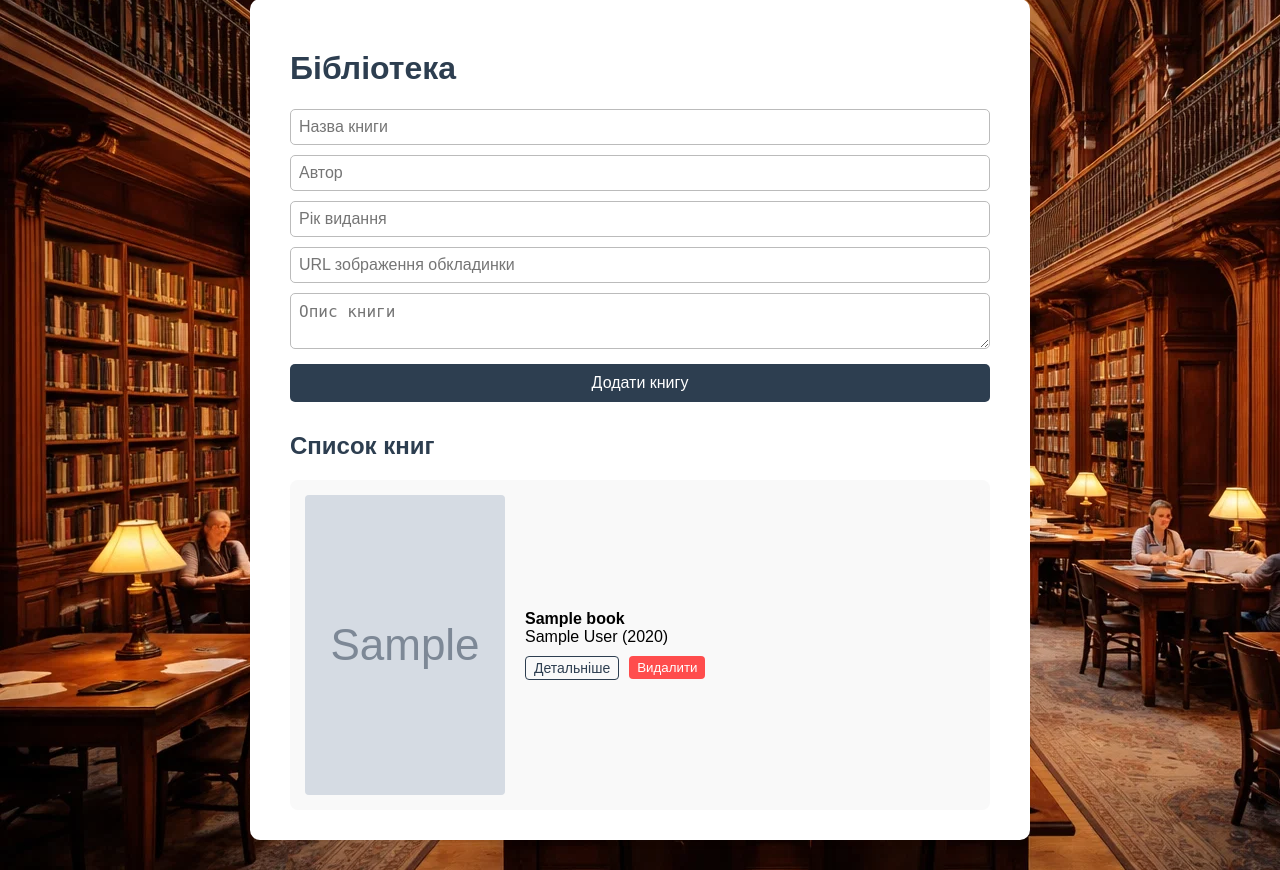
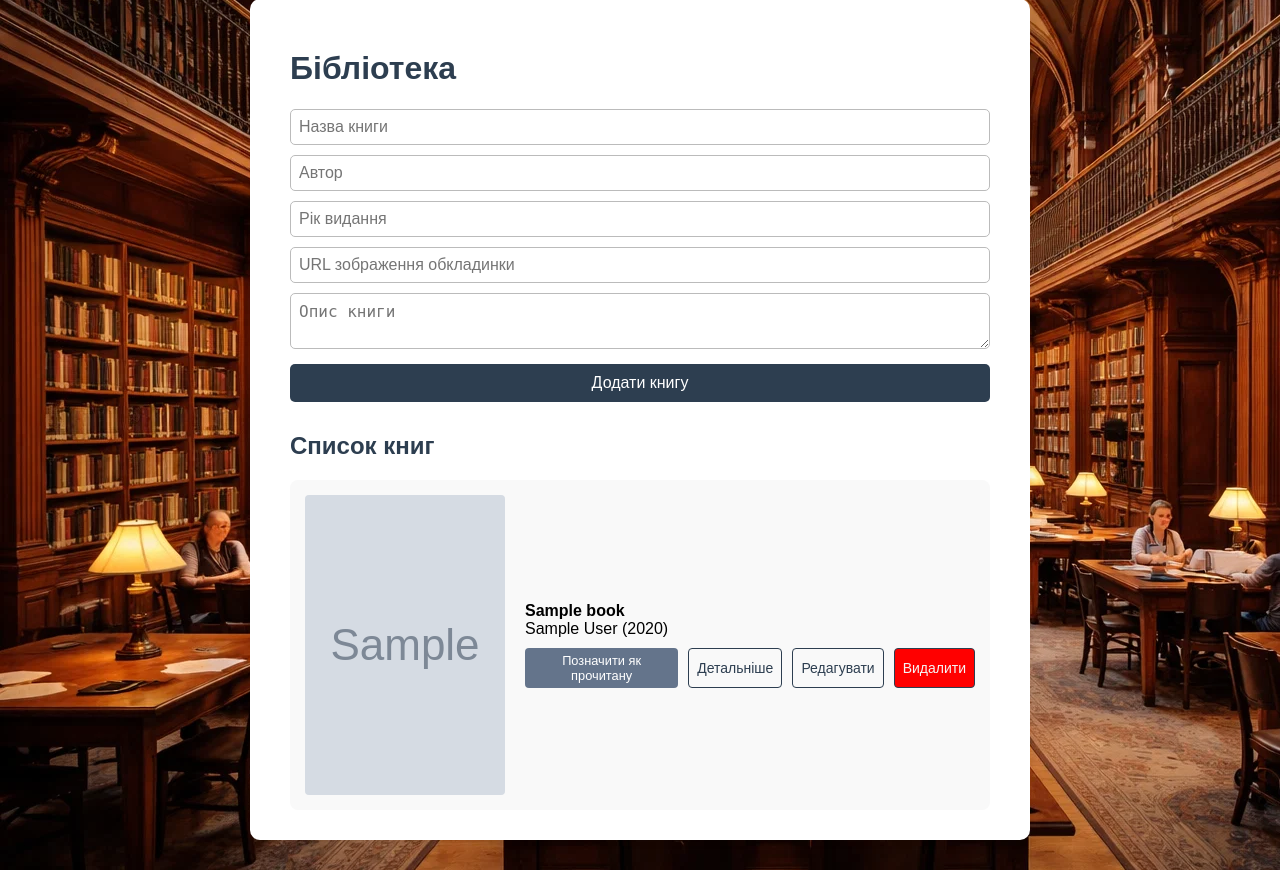
Before and after one commit to IvanBondarchuk-KH/Planer, a Flask app: page /library in a window 1280 px wide. Shown: the part 82-952 px from the top of the page. Run offline with Flask 3, Linux system fonts and the light colour scheme; tables that the repository leaves empty hold one stand-in row (values such as "Sample post"); grey boxes marked "Sample" are stand-in pictures.

Commit message:
new things

```diff
--- a/app.py
+++ b/app.py
@@ -20,7 +20,8 @@ def init_db():
             description TEXT,
             year INTEGER,
             image_url TEXT,
-            created_at TEXT NOT NULL
+            created_at TEXT NOT NULL,
+            is_read INTEGER DEFAULT 0
         )
     ''')
     conn.commit()
@@ -76,5 +77,40 @@ def delete_book(id):
     conn.close()
     return redirect(url_for('library'))
 
+@app.route('/edit/<int:id>', methods=['GET', 'POST'])
+def edit_book(id):
+    conn = get_db_connection()
+    book = conn.execute('SELECT * FROM books WHERE id = ?', (id,)).fetchone()
+
+    if request.method == 'POST':
+        title = request.form['title']
+        author = request.form['author']
+        description = request.form['description']
+        year = request.form['year']
+        image_url = request.form['image_url']
+
+        conn.execute('''
+            UPDATE books
+            SET title = ?, author = ?, description = ?, year = ?, image_url = ?
+            WHERE id = ?
+        ''', (title, author, description, year, image_url, id))
+        conn.commit()
+        conn.close()
+        return redirect(url_for('library'))
+
+    conn.close()
+    return render_template('edit_book.html', book=book)
+
+@app.route('/toggle_read/<int:id>', methods=['POST'])
+def toggle_read(id):
+    conn = get_db_connection()
+    book = conn.execute('SELECT is_read FROM books WHERE id = ?', (id,)).fetchone()
+    if book:
+        new_status = 1 if book['is_read'] == 0 else 0
+        conn.execute('UPDATE books SET is_read = ? WHERE id = ?', (new_status, id))
+        conn.commit()
+    conn.close()
+    return redirect(url_for('library'))
+
 if __name__ == '__main__':
     app.run(debug=True)
--- a/static/style.css
+++ b/static/style.css
@@ -153,6 +153,9 @@ h1, h2 {
     border: 1px solid #2d3e50;
     padding: 3px 8px;
     border-radius: 4px;
+    height: 32px;
+    display: flex;
+    align-items: center;
 }
 
 .btn-delete {
@@ -175,3 +178,29 @@ h1, h2 {
     gap: 30px;
     margin-top: 20px;
 }
+
+.read-book {
+    background-color: #f0fdf4;
+    border-left: 5px solid #22c55e;
+    opacity: 0.8;
+}
+
+.btn-read {
+    background-color: #64748b;
+    color: white;
+    border: none;
+    padding: 5px 10px;
+    cursor: pointer;
+    border-radius: 4px;
+    font-size: 0.8em;
+}
+
+.read-book .btn-read {
+    background-color: #22c55e;
+}
+
+.unique {
+    background-color: red;
+    color: whitesmoke;
+    height: 40px;
+}
--- a/templates/library.html
+++ b/templates/library.html
@@ -13,18 +13,31 @@
         <textarea name="description" placeholder="Опис книги"></textarea>
         <button type="submit">Додати книгу</button>
     </form>
+
     <h2>Список книг</h2>
     <div class="book-grid">
         {% for book in books %}
-            <div class="book-item">
-                <img src="{{ book.image_url or 'https://via.placeholder.com/100x150' }}" alt="Обкладинка" class="book-thumb">
+            <div class="book-item {{ 'read-book' if book.is_read == 1 }}">
+                <img src="{{ book.image_url }}" class="book-thumb">
                 <div class="book-info">
-                    <strong>{{ book.title }}</strong>
+                    <strong>
+                        {{ book.title }}
+                        {% if book.is_read == 1 %} ✅ <small>(Прочитано)</small> {% endif %}
+                    </strong>
                     <span>{{ book.author }} ({{ book.year }})</span>
+
                     <div class="book-actions">
+                        <form action="{{ url_for('toggle_read', id=book.id) }}" method="post" style="display:inline;">
+                            <button type="submit" class="btn-read">
+                                {{ 'Прочитано' if book.is_read == 1 else 'Позначити як прочитану' }}
+                            </button>
+                        </form>
+
                         <a href="{{ url_for('book_detail', id=book.id) }}" class="btn-detail">Детальніше</a>
+                        <a href="{{ url_for('edit_book', id=book.id) }}" class="btn-detail">Редагувати</a>
+
                         <form action="{{ url_for('delete_book', id=book.id) }}" method="post" style="display:inline;">
-                            <button type="submit" class="btn-delete" onclick="return confirm('Видалити книгу?');">Видалити</button>
+                            <button type="submit" class="btn-detail unique" onclick="return confirm('Ви впевнені?');">Видалити</button>
                         </form>
                     </div>
                 </div>
```
Also changed, not shown: templates/edit_book.html (added, +29 -0 lines), database.db (deleted).
